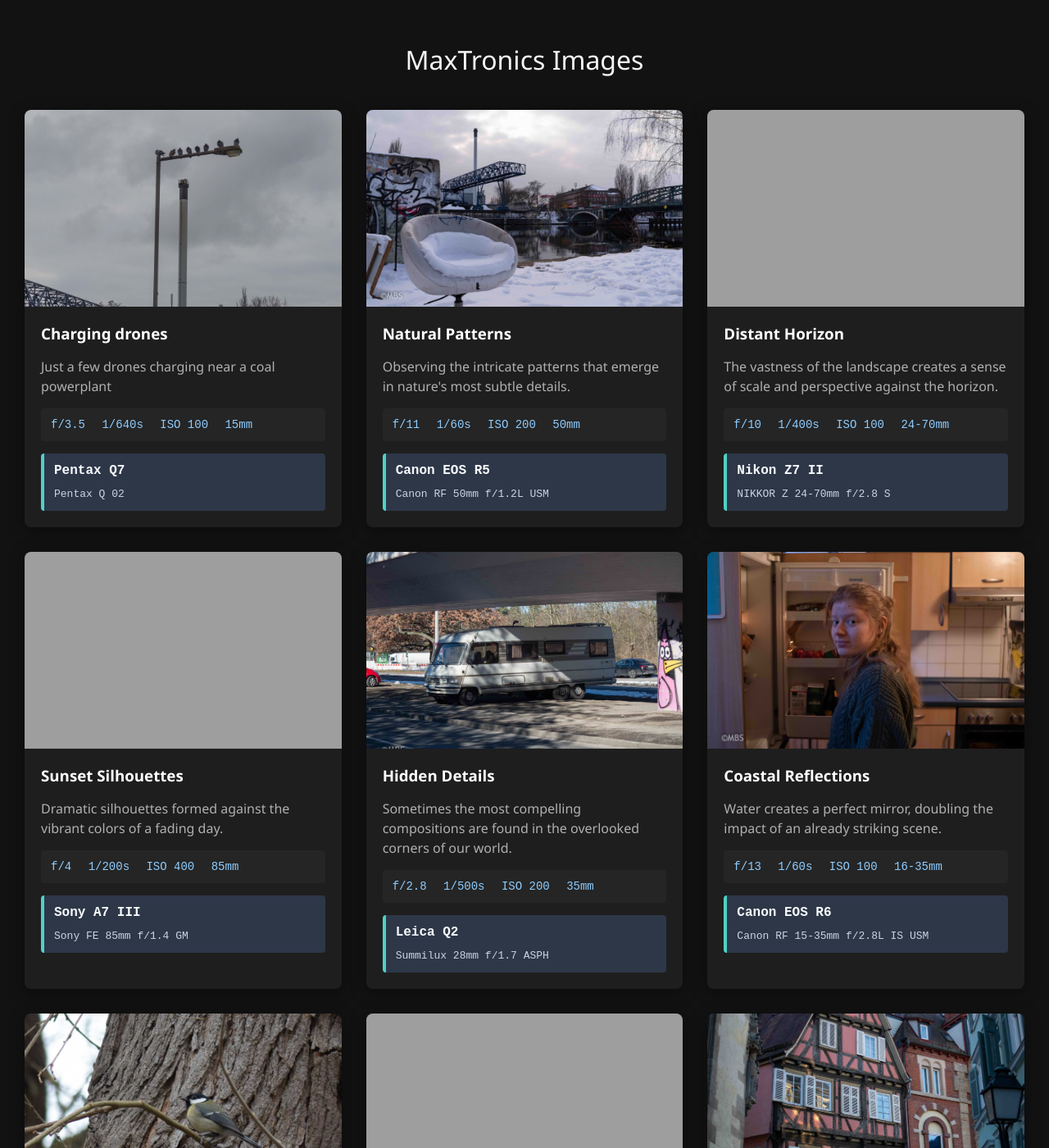
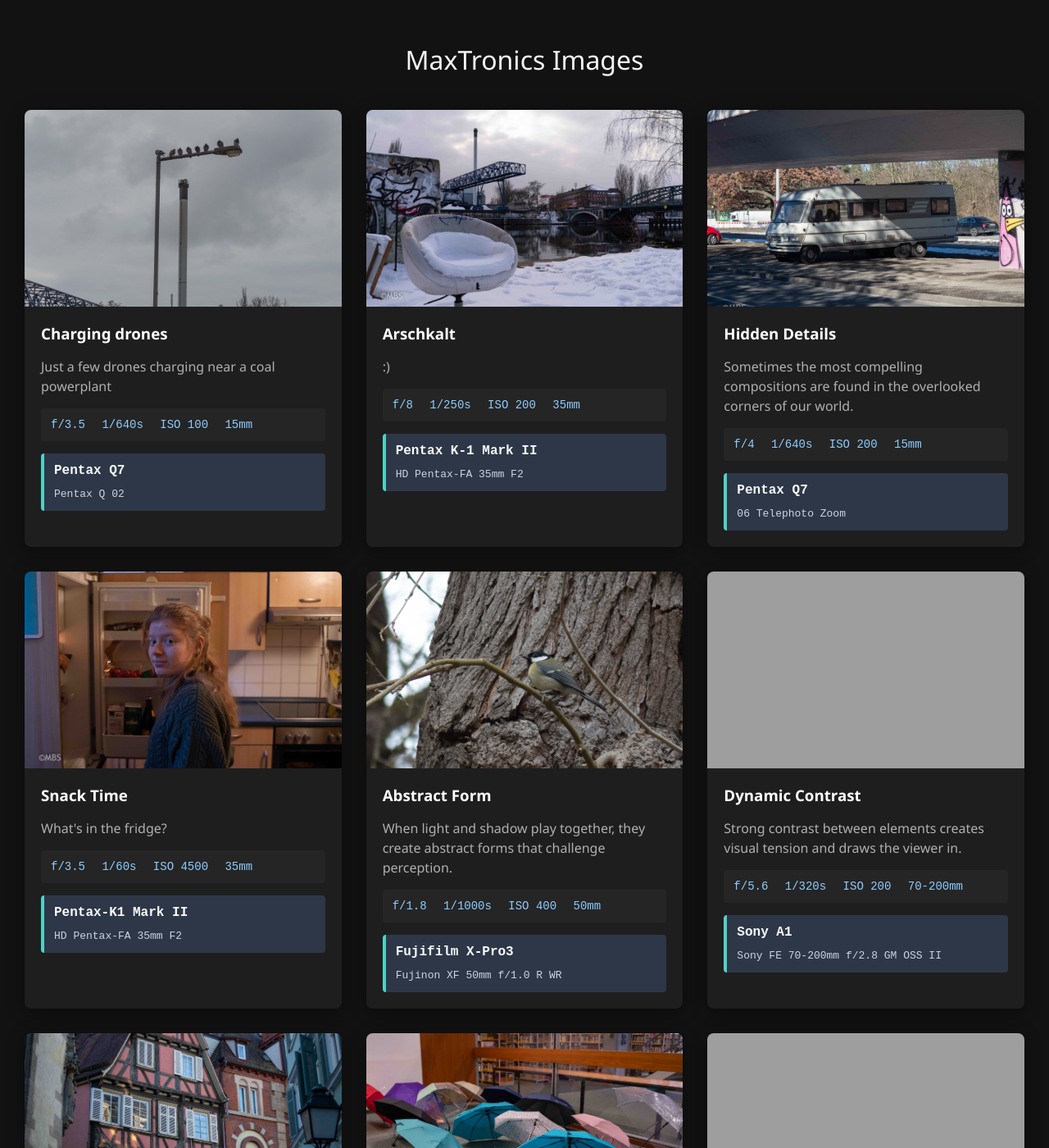
Before and after one commit to Bloodwing1/Bloodwing1.github.io, a Jekyll site: the page built from index.md, in a window 1280 px wide and 1400 px high. Shown: the whole window at 82% size. Built offline with Jekyll 4.4.1, drawn with Linux system fonts in a browser that asks for light colours.

Commit message:
Update gallery.yml
more comments edited

```diff
--- a/_data/gallery.yml
+++ b/_data/gallery.yml
@@ -14,65 +14,42 @@ images:
       lens: "Pentax Q 02"
       sensor: "1/1,7 CMOS"
 
-  - title: "Natural Patterns"
+  - title: "Arschkalt"
     path: "/assets/WebPics/Web (3 of 14).jpg"
-    description: "Observing the intricate patterns that emerge in nature's most subtle details."
+    description: ":)"
     settings:
-      aperture: "f/11"
-      shutter_speed: "1/60s"
+      aperture: "f/8"
+      shutter_speed: "1/250s"
       iso: "ISO 200"
-      focal_length: "50mm"
+      focal_length: "35mm"
     camera:
-      model: "Canon EOS R5"
-      lens: "Canon RF 50mm f/1.2L USM"
+      model: "Pentax K-1 Mark II"
+      lens: "HD Pentax-FA 35mm F2"
 
-  - title: "Distant Horizon"
-    path: "/assets/WebPics/Web (4 of 14).jpg"
-    description: "The vastness of the landscape creates a sense of scale and perspective against the horizon."
-    settings:
-      aperture: "f/10"
-      shutter_speed: "1/400s"
-      iso: "ISO 100"
-      focal_length: "24-70mm"
-    camera:
-      model: "Nikon Z7 II"
-      lens: "NIKKOR Z 24-70mm f/2.8 S"
-
-  - title: "Sunset Silhouettes"
-    path: "/assets/WebPics/Web (5 of 14).jpg"
-    description: "Dramatic silhouettes formed against the vibrant colors of a fading day."
-    settings:
-      aperture: "f/4"
-      shutter_speed: "1/200s"
-      iso: "ISO 400"
-      focal_length: "85mm"
-    camera:
-      model: "Sony A7 III"
-      lens: "Sony FE 85mm f/1.4 GM"
 
   - title: "Hidden Details"
     path: "/assets/WebPics/Web (6 of 14).jpg"
     description: "Sometimes the most compelling compositions are found in the overlooked corners of our world."
     settings:
-      aperture: "f/2.8"
-      shutter_speed: "1/500s"
+      aperture: "f/4"
+      shutter_speed: "1/640s"
       iso: "ISO 200"
+      focal_length: "15mm"
+    camera:
+      model: "Pentax Q7"
+      lens: "06 Telephoto Zoom"
+
+  - title: "Snack Time"
+    path: "/assets/WebPics/Web (7 of 14).jpg"
+    description: "What's in the fridge?"
+    settings:
+      aperture: "f/3.5"
+      shutter_speed: "1/60s"
+      iso: "ISO 4500"
       focal_length: "35mm"
     camera:
-      model: "Leica Q2"
-      lens: "Summilux 28mm f/1.7 ASPH"
-
-  - title: "Coastal Reflections"
-    path: "/assets/WebPics/Web (7 of 14).jpg"
-    description: "Water creates a perfect mirror, doubling the impact of an already striking scene."
-    settings:
-      aperture: "f/13"
-      shutter_speed: "1/60s"
-      iso: "ISO 100"
-      focal_length: "16-35mm"
-    camera:
-      model: "Canon EOS R6"
-      lens: "Canon RF 15-35mm f/2.8L IS USM"
+      model: "Pentax-K1 Mark II"
+      lens: "HD Pentax-FA 35mm F2"
 
   - title: "Abstract Form"
     path: "/assets/WebPics/Web (8 of 14).jpg"
```
